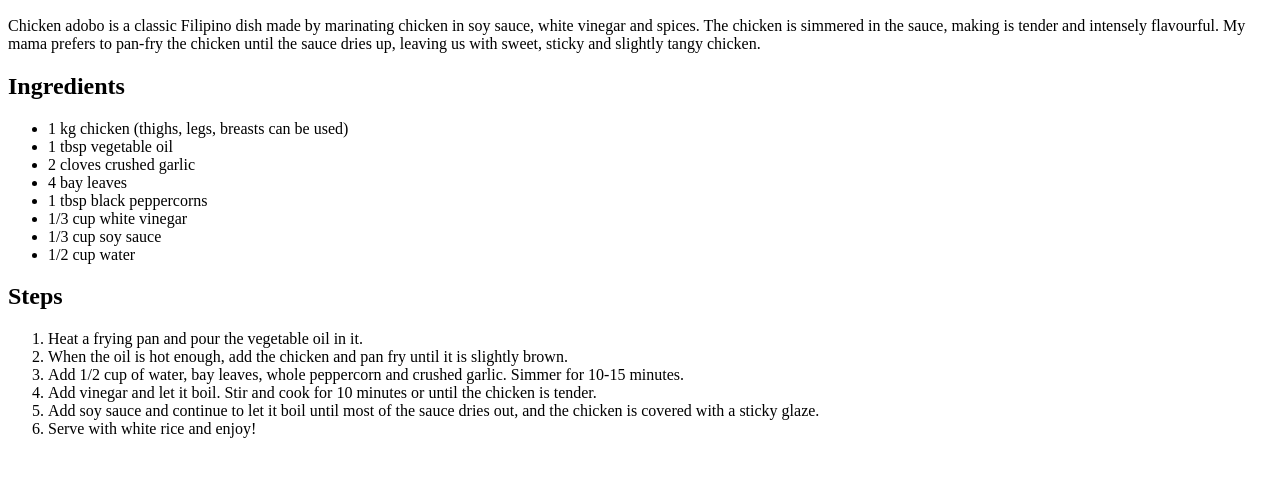
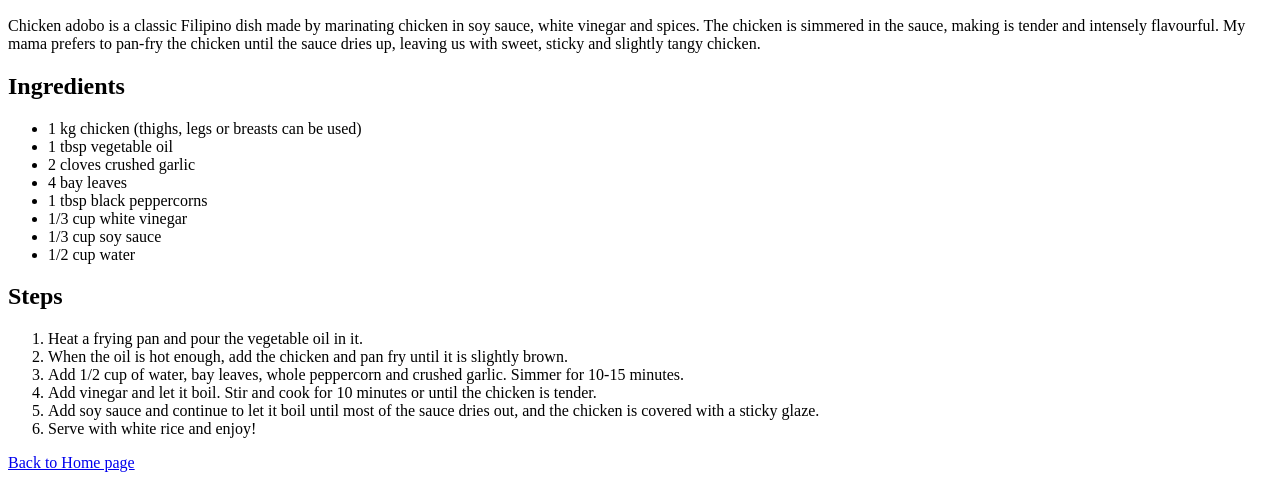
Before and after one commit to cutetofuu/odin-recipes, a plain HTML site: page recipes/adobo.html in a window 1280 px wide. Shown: the part 509-989 px from the top of the page. Before the commit the page ends 963 px from the top, so only its background shows below. Drawn offline with Linux system fonts and the light colour scheme.

Commit message:
Add home page link to adobo.html

```diff
--- a/recipes/adobo.html
+++ b/recipes/adobo.html
@@ -13,7 +13,7 @@
 
         <h2>Ingredients</h2>
         <ul>
-            <li>1 kg chicken (thighs, legs, breasts can be used)</li>
+            <li>1 kg chicken (thighs, legs or breasts can be used)</li>
             <li>1 tbsp vegetable oil</li>
             <li>2 cloves crushed garlic</li>
             <li>4 bay leaves</li>
@@ -32,5 +32,7 @@
             <li>Add soy sauce and continue to let it boil until most of the sauce dries out, and the chicken is covered with a sticky glaze.</li>
             <li>Serve with white rice and enjoy!</li>
         </ol>
+
+        <a href="../index.html">Back to Home page</a>
     </body>
 </html>
```
